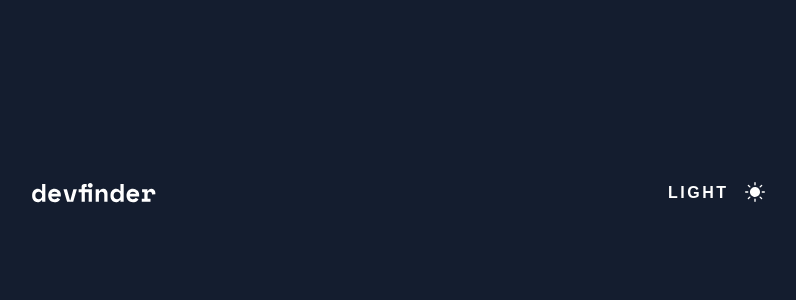
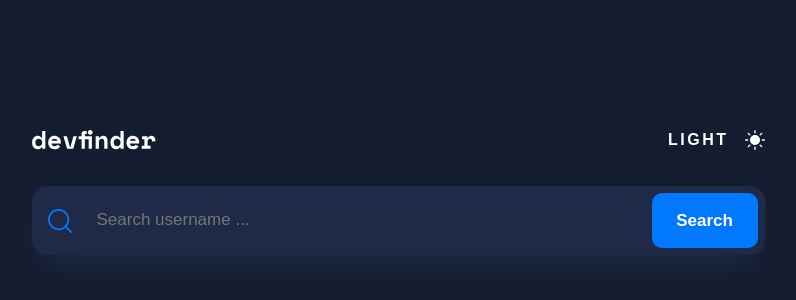
Before and after one commit to gmartins-dev/next-github-api, a Next.js app: page / in a window 1280 px wide. Shown: the part 208-508 px from the top of the page, without its empty margins (242-1038 px from the left). Built offline with nearby package versions, Linux system fonts and the light colour scheme.

Commit message:
criada searchbar

```diff
--- a/src/components/Header/index.tsx
+++ b/src/components/Header/index.tsx
@@ -11,6 +11,10 @@ const TopArea = ({setUser}: TopAreaProps) => {
   const [notFound, setNotFound] = useState<boolean>(false);
   const usernameRef = useRef<HTMLInputElement>(null);
   const [inputUser] = useState("octocat");
+
+  function hadleSubmit(){
+
+  }
 
   return (
     <C.Container>
@@ -41,6 +45,29 @@ const TopArea = ({setUser}: TopAreaProps) => {
           )}
         </C.ChangeThemeBtn>
       </C.ThemeArea>
+      <C.InputArea
+        onSubmit={(e) => {
+          e.preventDefault()
+          hadleSubmit()
+        }}
+      >
+        <C.InputLabel>
+          <img src="/assets/icon-search.svg"  alt="search .."/>
+        </C.InputLabel>
+
+        <C.Input
+          ref={usernameRef}
+          name="username"
+          id="username"
+          type="text"
+          placeholder="Search username ..."
+        />
+        {empty && <C.Warn>Enter User</C.Warn>}
+        {notFound && <C.Warn>Not Found</C.Warn>}
+
+        <C.SubmitBtn type="submit">Search</C.SubmitBtn>
+      </C.InputArea>
+
     </C.Container>
   );
 }
--- a/src/components/Header/styles.ts
+++ b/src/components/Header/styles.ts
@@ -34,3 +34,67 @@ export const ChangeThemeBtn = styled.button`
     margin-left: 1.6rem;
   }
 `;
+
+export const InputArea = styled.form`
+  margin-top: 3.6rem;
+  border-radius: 1.5rem;
+  background: ${(props) => props.theme.colors.card};
+  box-shadow: 0px 16px 30px -10px rgba(70, 96, 187, 0.198567);
+  width: 100%;
+  height: 6rem;
+  display: flex;
+  align-items: center;
+  justify-content: space-between;
+  padding: 0.7rem 0.7rem 0.7rem 1.6rem;
+  transition: height 0.3s ease;
+  position: relative;
+  @media (min-width: 768px) {
+    height: 6.9rem;
+  }
+`;
+
+export const InputLabel = styled.label`
+  height: 2.4rem;
+  cursor: pointer;
+`;
+
+export const Input = styled.input`
+  flex: 1;
+  font-style: normal;
+  font-weight: normal;
+  font-size: 1.4rem;
+  line-height: 192%;
+  color: ${(props) => props.theme.colors.textNorm};
+  background: none;
+  border: none;
+  margin: 0 0.8rem;
+  @media (min-width: 768px) {
+    font-size: 1.7rem;
+    margin: 0 2.4rem;
+  }
+  &:focus {
+    outline: 1px dashed #0079ff;
+  }
+`;
+
+export const SubmitBtn = styled.button`
+  background: #0079ff;
+  border: none;
+  height: 100%;
+  border-radius: 1rem;
+  line-height: 2.1rem;
+  font-size: 1.5rem;
+  font-weight: bold;
+  color: #fff;
+  cursor: pointer;
+  width: 8.4rem;
+  transition: all 0.3s ease-out;
+  &:hover {
+    filter: brightness(1.05);
+    box-shadow: 0px 0px 15px -3px #0079ff;
+  }
+  @media (min-width: 768px) {
+    width: 10.6rem;
+    font-size: 1.7rem;
+  }
+`;
```
